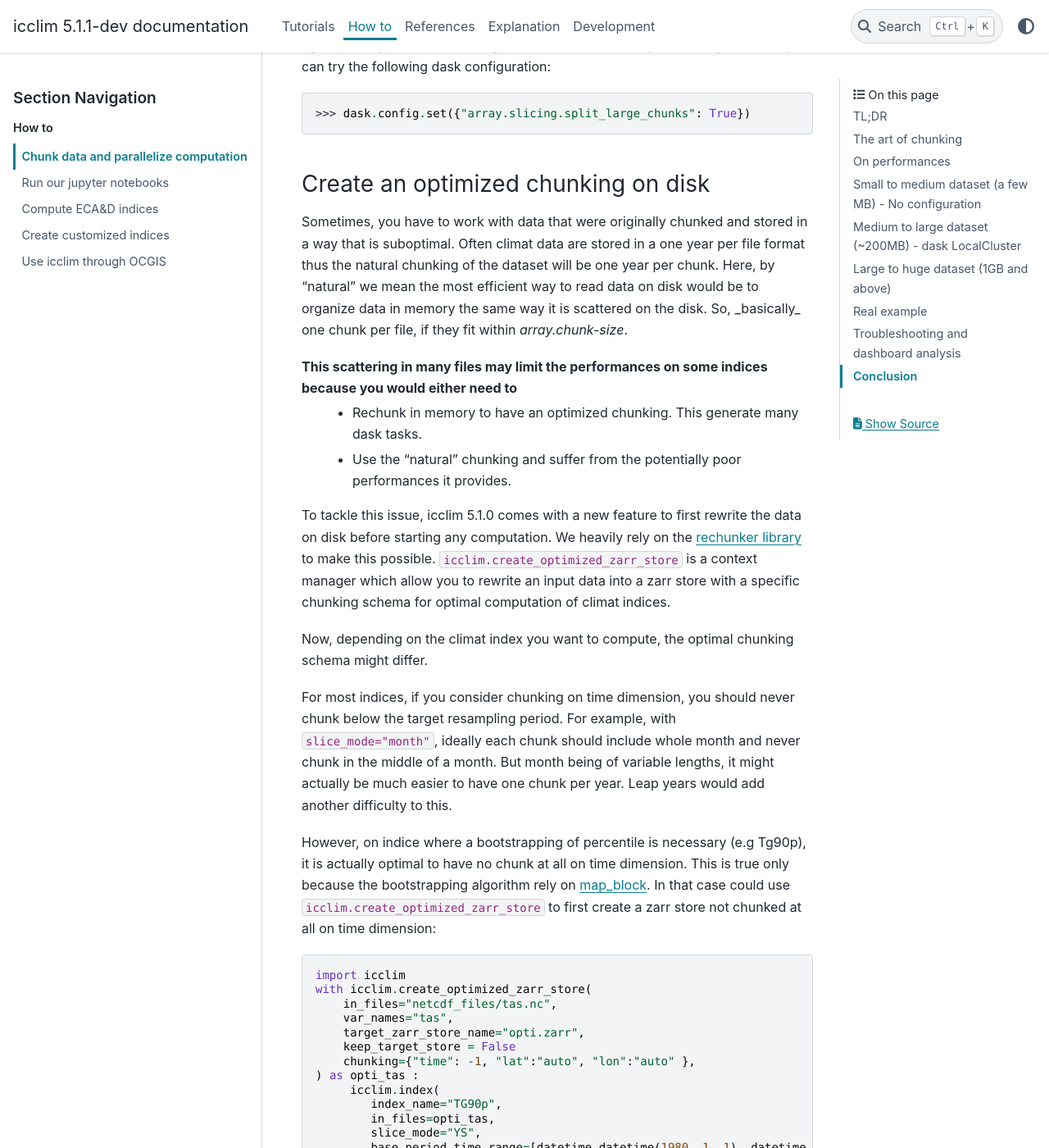
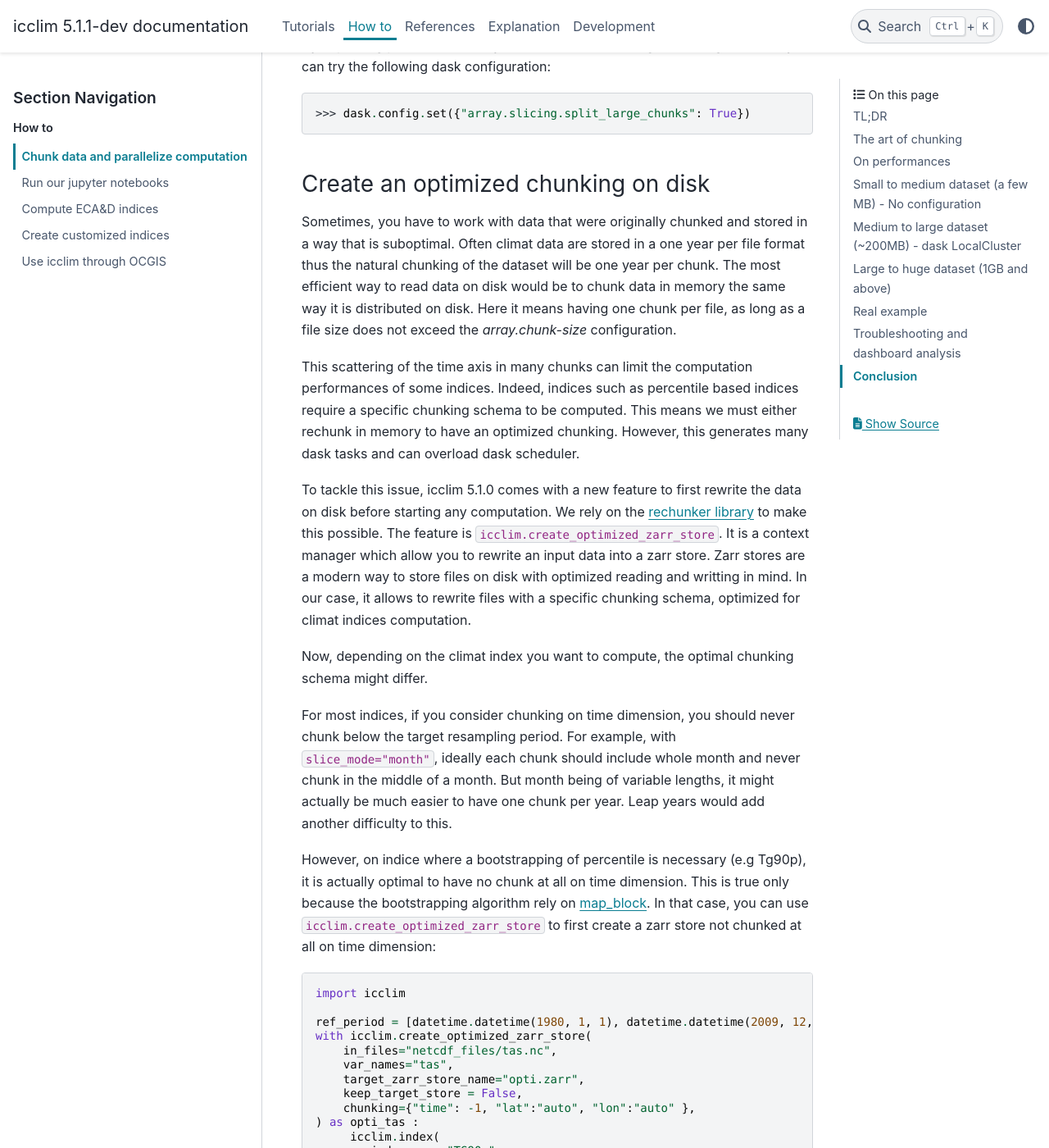
Before and after one commit to cerfacs-globc/icclim, a Sphinx documentation site: the page built from doc/source/how_to/dask.rst, in a window 1280 px wide and 1400 px high, scrolled down 2093 px. Shown: the whole window at 82% size. Built offline with Sphinx 7.4.7 and the PyData theme 0.15.4, drawn with Linux system fonts in a browser that asks for light colours; some of the changed text lies outside the part shown.

Commit message:
DOC: Clarify some doc

```diff
--- a/doc/source/how_to/dask.rst
+++ b/doc/source/how_to/dask.rst
@@ -78,17 +78,18 @@ Create an optimized chunking on disk
 ~~~~~~~~~~~~~~~~~~~~~~~~~~~~~~~~~~~~
 Sometimes, you have to work with data that were originally chunked and stored in a way that is suboptimal.
 Often climat data are stored in a one year per file format thus the natural chunking of the dataset will be one year per chunk.
-Here, by "natural" we mean the most efficient way to read data on disk would be to organize data in memory the same way it is scattered on the disk.
-So, _basically_ one chunk per file, if they fit within `array.chunk-size`.
+The most efficient way to read data on disk would be to chunk data in memory the same way it is distributed on disk.
+Here it means having one chunk per file, as long as a file size does not exceed the `array.chunk-size` configuration.
 
-This scattering in many files may limit the performances on some indices because you would either need to
-    - Rechunk in memory to have an optimized chunking. This generate many dask tasks.
-    - Use the "natural" chunking and suffer from the potentially poor performances it provides.
+This scattering of the time axis in many chunks can limit the computation performances of some indices.
+Indeed, indices such as percentile based indices require a specific chunking schema to be computed.
+This means we must either rechunk in memory to have an optimized chunking. However, this generates many dask tasks and can overload dask scheduler.
 
 To tackle this issue, icclim 5.1.0 comes with a new feature to first rewrite the data on disk before starting any computation.
-We heavily rely on the `rechunker library <https://rechunker.readthedocs.io/en/latest/index.html>`_ to make this possible.
-``icclim.create_optimized_zarr_store`` is a context manager which allow you to rewrite an input data into a zarr store
-with a specific chunking schema for optimal computation of climat indices.
+We rely on the `rechunker library <https://rechunker.readthedocs.io/en/latest/index.html>`_ to make this possible.
+The feature is ``icclim.create_optimized_zarr_store``. It is a context manager which allow you to rewrite an input data into a zarr store.
+Zarr stores are a modern way to store files on disk with optimized reading and writting in mind.
+In our case, it allows to rewrite files with a specific chunking schema, optimized  for climat indices computation.
 
 Now, depending on the climat index you want to compute, the optimal chunking schema might differ.
 
@@ -99,27 +100,30 @@ Leap years would add another difficulty to this.
 
 However, on indice where a bootstrapping of percentile is necessary (e.g Tg90p), it is actually optimal to
 have no chunk at all on time dimension. This is true only because the bootstrapping algorithm rely on `map_block <https://xarray.pydata.org/en/stable/generated/xarray.map_blocks.html>`_.
-In that case could use ``icclim.create_optimized_zarr_store`` to first create a zarr store not chunked at all on time dimension:
+In that case, you can use ``icclim.create_optimized_zarr_store`` to first create a zarr store not chunked at all on time dimension:
 
 .. code-block:: python
 
     import icclim
+
+    ref_period = [datetime.datetime(1980, 1, 1), datetime.datetime(2009, 12, 31)]
     with icclim.create_optimized_zarr_store(
         in_files="netcdf_files/tas.nc",
         var_names="tas",
         target_zarr_store_name="opti.zarr",
-        keep_target_store = False
+        keep_target_store = False,
         chunking={"time": -1, "lat":"auto", "lon":"auto" },
     ) as opti_tas :
          icclim.index(
             index_name="TG90p",
             in_files=opti_tas,
             slice_mode="YS",
-            base_period_time_range=[datetime.datetime(1980, 1, 1), datetime.datetime(2009, 12, 31)],
+            base_period_time_range=ref_period,
             out_file="netcdf_files/output/tg90p.nc",
         )
 
-Actually this is the default behavior of `chunking` parameter and it could be omitted in the above example.
+Actually this `chunking={"time": -1, "lat":"auto", "lon":"auto" }`, which avoid chunking on time is the default behavior of the function.
+`chunking` parameter could be omitted in the above example.
 
 You can also control if you want to keep the optimized zarr store on disk by turning ``keep_target_store`` to True.
 This can be useful if you wish to compute other indices using the same chunking.
```
Also changed, not shown: doc/source/references/icclim_index_api.rst (+3 -5 lines).
